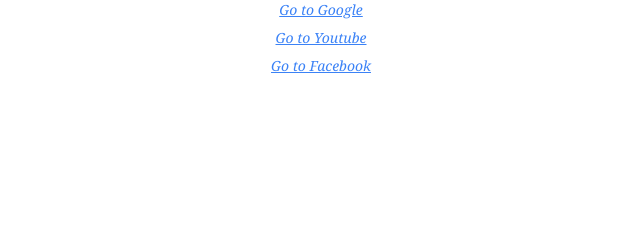
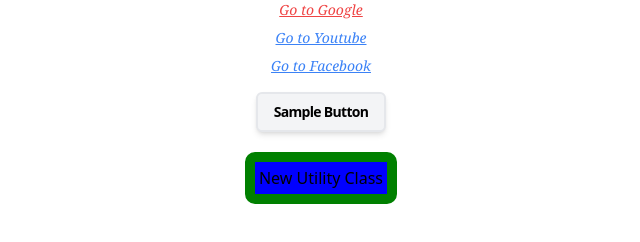
Before and after one commit to YamatoDX/tail-practice, a website: page public/base.html in a window 1280 px wide. Shown: the whole page, without its empty margins (319-959 px from the left). Drawn offline with Linux system fonts and the light colour scheme.

Commit message:
new utility class added

```diff
--- a/public/base.html
+++ b/public/base.html
@@ -9,9 +9,11 @@
   </head>
   <body>
     <div class="flex flex-col gap-2 justify-center items-center">
-      <a>Go to Google</a>
+      <a class="text-red-500">Go to Google</a>
       <a>Go to Youtube</a>
       <a>Go to Facebook</a>
+      <button class="btn">Sample Button</button>
+      <div class="piyal-border">New Utility Class</div>
     </div>
   </body>
 </html>
--- a/src/main.css
+++ b/src/main.css
@@ -8,6 +8,19 @@
   }
 }
 
-.btn {
-  @apply px-4 py-2 border-2 border-black bg-gray-200 shadow-md rounded-md m-2 text-black text-sm font-bold focus:ring-2 focus:ring-red-500 focus:ring-offset-1 text-center tracking-tighter;
+@layer components {
+  .btn {
+    @apply px-4 py-2 border-2 border-gray-200 bg-gray-100 shadow-md rounded-md m-2 text-black text-sm font-bold focus:outline-none focus:ring-2 focus:ring-red-500 focus:ring-offset-1 text-center tracking-tighter;
+  }
 }
+
+@layer utilities {
+  .piyal-border {
+    display: block;
+    border: 10px solid green;
+    background-color: blue;
+    padding: 4px;
+    margin: 4px;
+    border-radius: 10px;
+  }
+}
```
Also changed, not shown: public/output.css, 1 other file.
